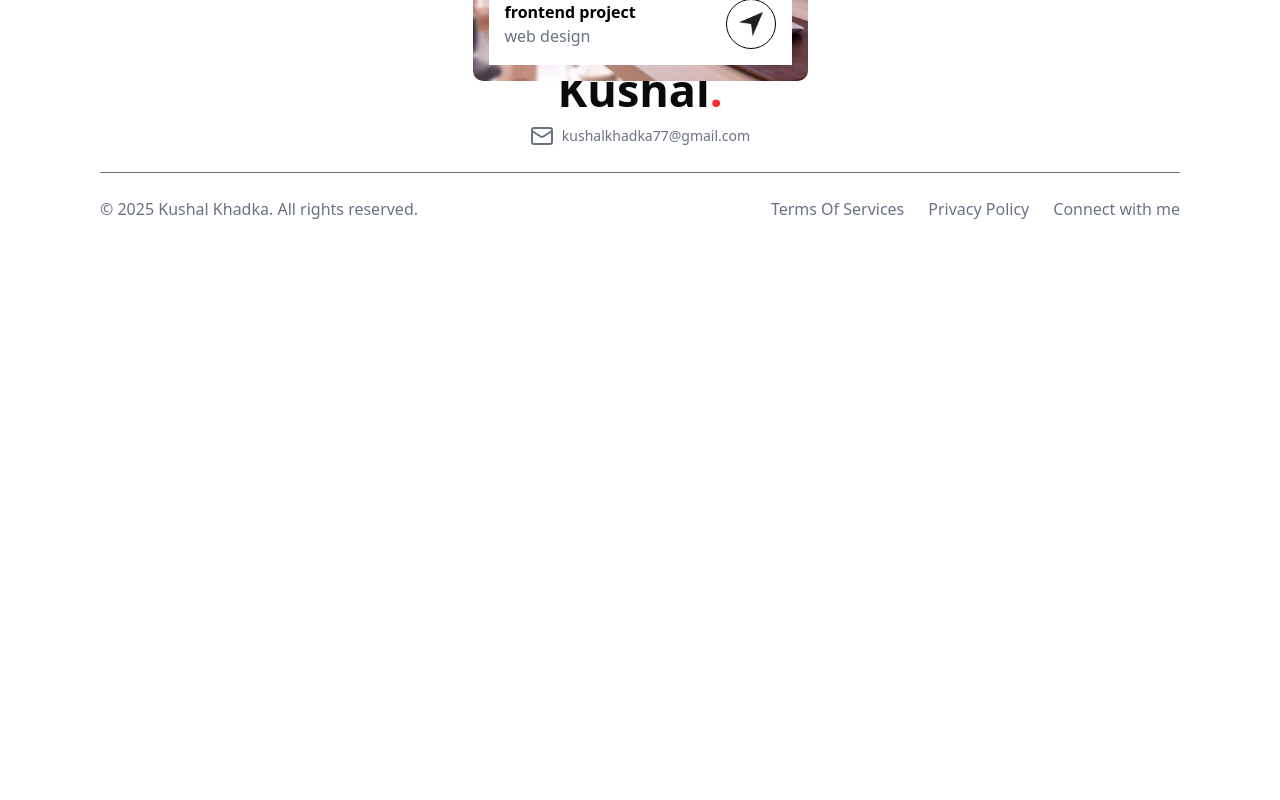
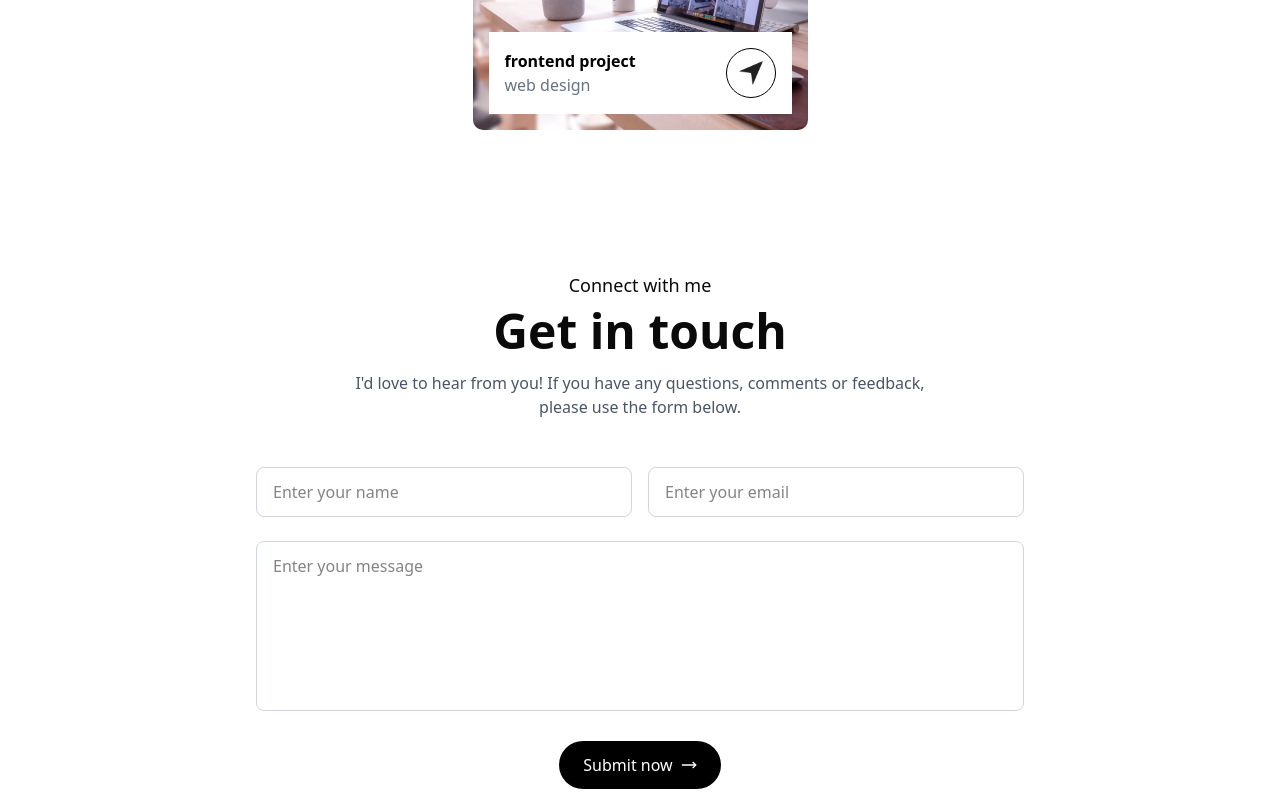
Before and after one commit to Kushal1715/Nextjs-Portfolio, a Next.js app in the folder portfolio/: page / in a window 1280 px wide. Shown: the part 2380-3180 px from the top of the page. Before the commit the page ends 2613 px from the top, so only its background shows below. Built offline with nearby package versions, Linux system fonts and the light colour scheme.

Commit message:
contact ui completed

```diff
--- a/portfolio/src/app/page.tsx
+++ b/portfolio/src/app/page.tsx
@@ -1,4 +1,5 @@
 import About from "@/components/home/About";
+import Contact from "@/components/home/Contact";
 import HomePage from "@/components/home/HomePage";
 import MyWork from "@/components/home/MyWork";
 
@@ -8,6 +9,7 @@ export default function Home() {
       <HomePage />
       <About />
       <MyWork />
+      <Contact />
     </div>
   );
 }
--- /dev/null
+++ b/portfolio/src/components/home/Contact.tsx
@@ -0,0 +1,51 @@
+import { MoveRight } from "lucide-react";
+import React from "react";
+
+const Contact = () => {
+  return (
+    <section
+      className="text-center bg-white h-screen flex items-center justify-center flex-col"
+      id="contact"
+    >
+      <h4 className="text-lg font-medium mb-2">Connect with me</h4>
+      <h2 className="text-4xl md:text-5xl font-semibold mb-4">Get in touch</h2>
+      <p className="text-gray-600 max-w-xl mx-auto mb-12">
+        I'd love to hear from you! If you have any questions, comments or
+        feedback, please use the form below.
+      </p>
+
+      <form className="w-full md:max-w-3xl space-y-6">
+        {/* Name & Email Row */}
+        <div className="grid grid-cols-1 md:grid-cols-2 gap-4 w-full">
+          <input
+            type="text"
+            placeholder="Enter your name"
+            className="w-full border border-gray-300 rounded-md px-4 py-3 focus:outline-none focus:ring-2 focus:ring-black"
+          />
+          <input
+            type="email"
+            placeholder="Enter your email"
+            className="w-full border border-gray-300 rounded-md px-4 py-3 focus:outline-none focus:ring-2 focus:ring-black"
+          />
+        </div>
+
+        {/* Message */}
+        <textarea
+          rows={6}
+          placeholder="Enter your message"
+          className="w-full border border-gray-300 rounded-md px-4 py-3 focus:outline-none focus:ring-2 focus:ring-black resize-none"
+        />
+
+        {/* Button */}
+        <button
+          type="submit"
+          className="bg-black text-white px-6 py-3 rounded-full flex items-center justify-center gap-2 mx-auto hover:bg-gray-900 transition cursor-pointer"
+        >
+          Submit now <MoveRight className="w-4 h-4" />
+        </button>
+      </form>
+    </section>
+  );
+};
+
+export default Contact;
--- a/portfolio/src/components/home/MyWork.tsx
+++ b/portfolio/src/components/home/MyWork.tsx
@@ -4,7 +4,7 @@ const MyWork = () => {
   return (
     <div
       id="work"
-      className="h-screen flex flex-col text-center justify-center"
+      className="min-h-screen flex flex-col text-center justify-center"
     >
       <h4 className="text-lg mb-2">My Portfolio</h4>
       <h1 className="text-5xl mb-6">My latest work</h1>
```
